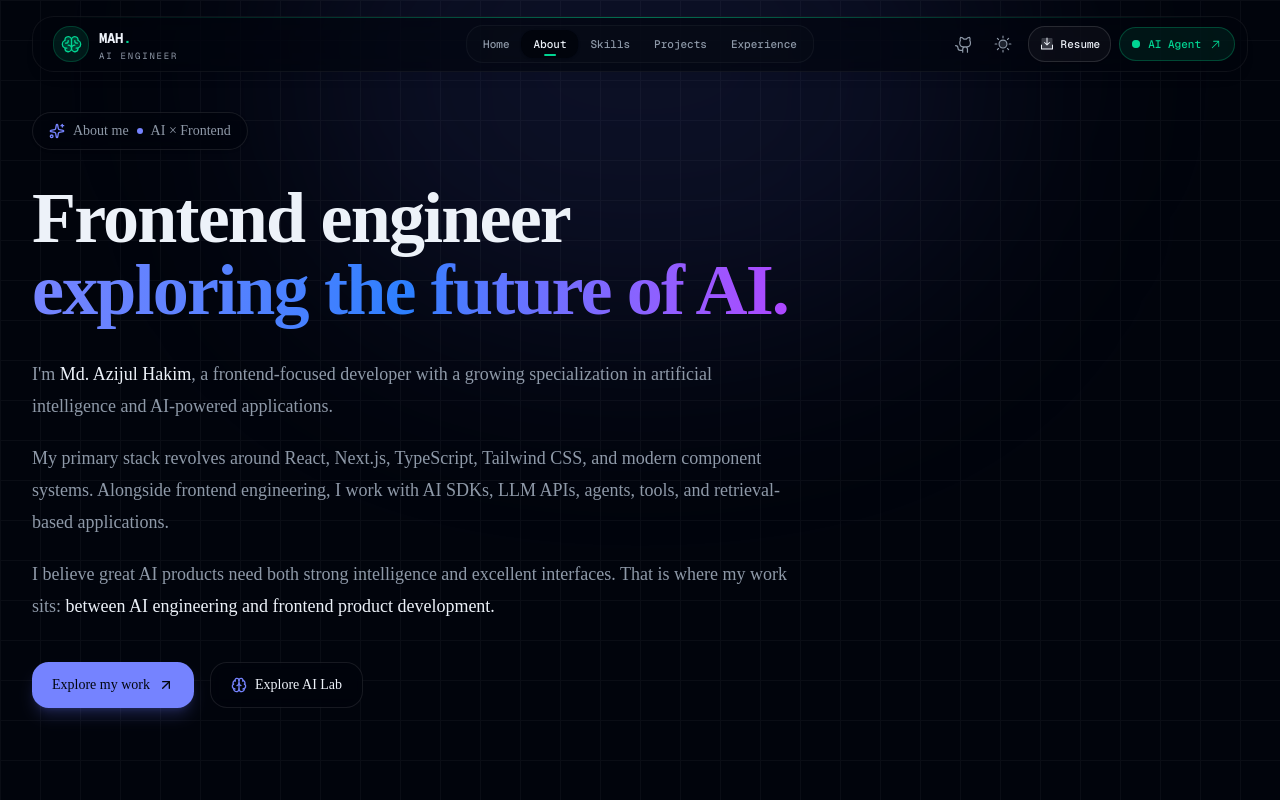
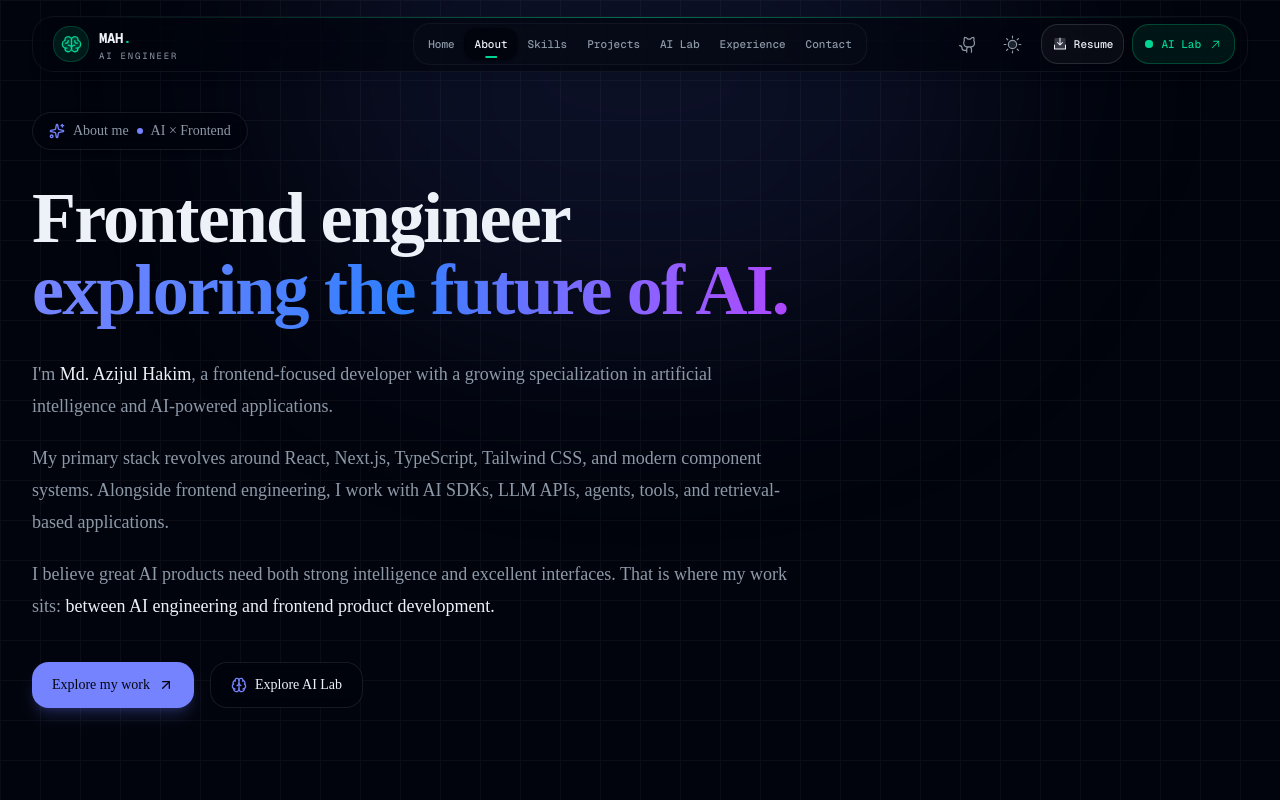
Before and after one commit to azijulhakimbd/Portfolio, a Next.js app: page /about in a window 1280 px wide. Shown: the top 800 px of the page. Built offline with nearby package versions, Linux system fonts and the light colour scheme.

Commit message:
update:navbar

```diff
--- a/components/layout/navbar.tsx
+++ b/components/layout/navbar.tsx
@@ -1,3 +1,4 @@
+
 "use client";
 
 import Link from "next/link";
@@ -23,7 +24,9 @@ const navItems = [
   { label: "About", href: "/about" },
   { label: "Skills", href: "/skills" },
   { label: "Projects", href: "/projects" },
+  { label: "AI Lab", href: "/ai-lab" },
   { label: "Experience", href: "/experience" },
+  { label: "Contact", href: "/contact" },
 ];
 
 export default function Navbar() {
@@ -37,13 +40,35 @@ export default function Navbar() {
     setMounted(true);
   }, []);
 
+  useEffect(() => {
+    setOpen(false);
+  }, [pathname]);
+
+  useEffect(() => {
+    if (!open) return;
+
+    const handleKeyDown = (event: KeyboardEvent) => {
+      if (event.key === "Escape") {
+        setOpen(false);
+      }
+    };
+
+    document.addEventListener("keydown", handleKeyDown);
+
+    return () => {
+      document.removeEventListener("keydown", handleKeyDown);
+    };
+  }, [open]);
+
   const isDark = resolvedTheme === "dark";
 
   const toggleTheme = () => {
     setTheme(isDark ? "light" : "dark");
   };
 
-  const closeMenu = () => setOpen(false);
+  const closeMenu = () => {
+    setOpen(false);
+  };
 
   const isActive = (href: string) => {
     if (href === "/") {
@@ -55,31 +80,33 @@ export default function Navbar() {
 
   const ThemeIcon = () => {
     if (!mounted) {
-      return <span className="block h-[18px] w-[18px]" />;
+      return <span className="block h-5 w-5" />;
     }
 
     return isDark ? (
-      <Sun size={18} weight="duotone" />
+      <Sun size={19} weight="duotone" />
     ) : (
-      <Moon size={18} weight="duotone" />
+      <Moon size={19} weight="duotone" />
     );
   };
 
   return (
     <header className="fixed inset-x-0 top-0 z-50">
-      <div className="mx-auto max-w-7xl px-4 pt-4 sm:px-6 lg:px-8">
+      <div className="mx-auto max-w-7xl px-3 pt-3 sm:px-6 sm:pt-4 lg:px-8">
         <nav
+          aria-label="Primary navigation"
           className="
-            relative flex h-14 items-center justify-between
+            relative flex min-h-14 items-center justify-between
             rounded-2xl border border-border/60
-            bg-background/80 px-3
+            bg-background/85 px-2.5 sm:px-3
             shadow-lg shadow-black/[0.03]
             backdrop-blur-2xl
             supports-[backdrop-filter]:bg-background/60
           "
         >
-          {/* Subtle top highlight */}
+          {/* Top highlight */}
           <div
+            aria-hidden="true"
             className="
               pointer-events-none absolute inset-x-6 top-0 h-px
               bg-gradient-to-r from-transparent
@@ -91,14 +118,21 @@ export default function Navbar() {
           <Link
             href="/"
             onClick={closeMenu}
+            aria-label="MAH AI Engineer — Home"
             className="
-              group flex items-center gap-2.5
+              group flex min-h-11 items-center gap-2.5
               rounded-xl px-2 py-1.5
+              outline-none
+              focus-visible:ring-2
+              focus-visible:ring-emerald-400/70
+              focus-visible:ring-offset-2
+              focus-visible:ring-offset-background
             "
           >
             <div
               className="
-                relative flex h-9 w-9 items-center justify-center
+                relative flex h-9 w-9 shrink-0
+                items-center justify-center
                 overflow-hidden rounded-xl
                 border border-emerald-500/25
                 bg-emerald-500/10
@@ -109,6 +143,7 @@ export default function Navbar() {
               "
             >
               <div
+                aria-hidden="true"
                 className="
                   absolute inset-0
                   bg-emerald-400/10
@@ -123,7 +158,8 @@ export default function Navbar() {
                 weight="duotone"
                 className="
                   relative transition-transform
-                  duration-300 group-hover:scale-110
+                  duration-300
+                  group-hover:scale-110
                 "
               />
             </div>
@@ -148,9 +184,12 @@ export default function Navbar() {
           {/* Desktop Navigation */}
           <div
             className="
-              absolute left-1/2 hidden -translate-x-1/2
-              items-center rounded-xl border border-border/50
-              bg-muted/30 p-1 md:flex
+              absolute left-1/2 hidden
+              -translate-x-1/2
+              items-center
+              rounded-xl border border-border/50
+              bg-muted/30 p-1
+              md:flex
             "
           >
             {navItems.map((item) => {
@@ -160,10 +199,15 @@ export default function Navbar() {
                 <Link
                   key={item.href}
                   href={item.href}
+                  aria-current={active ? "page" : undefined}
                   className={`
-                    group relative rounded-lg px-3 py-1.5
+                    relative rounded-lg
+                    px-2.5 py-2
                     font-mono text-[11px] font-medium
+                    outline-none
                     transition-all duration-200
+                    focus-visible:ring-2
+                    focus-visible:ring-emerald-400/70
                     ${
                       active
                         ? "bg-background text-foreground shadow-sm"
@@ -175,10 +219,13 @@ export default function Navbar() {
 
                   {active && (
                     <span
+                      aria-hidden="true"
                       className="
                         absolute bottom-0.5 left-1/2
-                        h-0.5 w-3 -translate-x-1/2
-                        rounded-full bg-emerald-400
+                        h-0.5 w-3
+                        -translate-x-1/2
+                        rounded-full
+                        bg-emerald-400
                       "
                     />
                   )}
@@ -194,13 +241,17 @@ export default function Navbar() {
               href="https://github.com/azijulhakimbd"
               target="_blank"
               rel="noopener noreferrer"
-              aria-label="GitHub"
+              aria-label="Open GitHub profile in a new tab"
               className="
-                rounded-lg p-2
+                flex h-10 w-10 items-center justify-center
+                rounded-lg
                 text-muted-foreground
+                outline-none
                 transition-all
                 hover:bg-muted
                 hover:text-foreground
+                focus-visible:ring-2
+                focus-visible:ring-emerald-400/70
               "
             >
               <GithubLogo size={19} weight="regular" />
@@ -210,13 +261,21 @@ export default function Navbar() {
             <button
               type="button"
               onClick={toggleTheme}
-              aria-label="Toggle theme"
+              aria-label={
+                mounted
+                  ? `Switch to ${isDark ? "light" : "dark"} mode`
+                  : "Toggle theme"
+              }
               className="
-                rounded-lg p-2
+                flex h-10 w-10 items-center justify-center
+                rounded-lg
                 text-muted-foreground
+                outline-none
                 transition-all
                 hover:bg-muted
                 hover:text-foreground
+                focus-visible:ring-2
+                focus-visible:ring-emerald-400/70
               "
             >
               <ThemeIcon />
@@ -228,9 +287,10 @@ export default function Navbar() {
               size="sm"
               variant="outline"
               className="
-                ml-1 h-9 rounded-xl
+                ml-1 h-10 rounded-xl
                 border-border/60
                 bg-background/40
+                px-3
                 font-mono text-[11px]
                 transition-all duration-300
                 hover:border-emerald-500/40
@@ -239,50 +299,63 @@ export default function Navbar() {
               "
             >
               <a
-                href="/resume.pdf"
+                href="/Md Azijul Hakim Resume.pdf"
                 target="_blank"
                 rel="noopener noreferrer"
+                aria-label="Open resume in a new tab"
               >
                 <DownloadSimple size={15} weight="duotone" />
                 Resume
               </a>
             </Button>
 
-            {/* AI Agent */}
+            {/* AI Lab */}
             <Link
-              href="#ai-agent"
+              href="/ai-lab"
               className="
-                group ml-1 inline-flex items-center gap-2
-                rounded-xl border border-emerald-500/30
+                group ml-1 inline-flex min-h-10
+                items-center gap-2
+                rounded-xl
+                border border-emerald-500/30
                 bg-emerald-500/10
-                px-3 py-2
+                px-3
                 font-mono text-[11px] font-medium
                 text-emerald-400
+                outline-none
                 transition-all duration-300
                 hover:border-emerald-400/50
-                hover:bg-emerald-400/15
+                hover:bg-emerald-500/15
                 hover:shadow-lg
                 hover:shadow-emerald-500/10
+                focus-visible:ring-2
+                focus-visible:ring-emerald-400/70
               "
             >
               <span className="relative flex h-2 w-2">
                 <span
+                  aria-hidden="true"
                   className="
-                    absolute inline-flex h-full w-full
-                    animate-ping rounded-full
-                    bg-emerald-400 opacity-50
+                    absolute inline-flex
+                    h-full w-full
+                    animate-ping
+                    rounded-full
+                    bg-emerald-400
+                    opacity-50
                   "
                 />
 
                 <span
+                  aria-hidden="true"
                   className="
-                    relative inline-flex h-2 w-2
-                    rounded-full bg-emerald-400
+                    relative inline-flex
+                    h-2 w-2
+                    rounded-full
+                    bg-emerald-400
                   "
                 />
               </span>
 
-              AI Agent
+              AI Lab
 
               <ArrowUpRight
                 size={13}
@@ -301,30 +374,43 @@ export default function Navbar() {
             <button
               type="button"
               onClick={toggleTheme}
-              aria-label="Toggle theme"
+              aria-label={
+                mounted
+                  ? `Switch to ${isDark ? "light" : "dark"} mode`
+                  : "Toggle theme"
+              }
               className="
-                rounded-lg p-2
+                flex h-11 w-11 items-center justify-center
+                rounded-xl
                 text-muted-foreground
+                outline-none
                 transition-colors
                 hover:bg-muted
                 hover:text-foreground
+                focus-visible:ring-2
+                focus-visible:ring-emerald-400/70
               "
             >
               <ThemeIcon />
             </button>
 
-            {/* Menu */}
+            {/* Mobile Menu */}
             <button
               type="button"
               onClick={() => setOpen((value) => !value)}
-              aria-label={open ? "Close menu" : "Open menu"}
+              aria-label={open ? "Close navigation menu" : "Open navigation menu"}
               aria-expanded={open}
+              aria-controls="mobile-navigation"
               className="
-                rounded-lg p-2
+                flex h-11 w-11 items-center justify-center
+                rounded-xl
                 text-muted-foreground
+                outline-none
                 transition-colors
                 hover:bg-muted
                 hover:text-foreground
+                focus-visible:ring-2
+                focus-visible:ring-emerald-400/70
               "
             >
               {open ? <X size={21} /> : <List size={21} />}
@@ -332,13 +418,15 @@ export default function Navbar() {
           </div>
         </nav>
 
-        {/* Mobile Menu */}
+        {/* Mobile Navigation */}
         <div
+          id="mobile-navigation"
+          aria-hidden={!open}
           className={`
             overflow-hidden transition-all duration-300 md:hidden
             ${
               open
-                ? "mt-2 max-h-[600px] opacity-100"
+                ? "mt-2 max-h-[700px] opacity-100"
                 : "pointer-events-none max-h-0 opacity-0"
             }
           `}
@@ -346,13 +434,13 @@ export default function Navbar() {
           <div
             className="
               rounded-2xl border border-border/60
-              bg-background/85 p-2
+              bg-background/90 p-2
               shadow-xl
               backdrop-blur-2xl
               supports-[backdrop-filter]:bg-background/65
             "
           >
-            {/* Navigation Items */}
+            {/* Mobile Navigation Items */}
             {navItems.map((item) => {
               const active = isActive(item.href);
 
@@ -361,11 +449,18 @@ export default function Navbar() {
                   key={item.href}
                   href={item.href}
                   onClick={closeMenu}
+                  aria-current={active ? "page" : undefined}
+                  tabIndex={open ? 0 : -1}
                   className={`
-                    flex items-center justify-between
+                    flex min-h-12
+                    items-center justify-between
                     rounded-xl px-4 py-3
                     font-mono text-sm
+                    outline-none
                     transition-colors
+                    focus-visible:ring-2
+                    focus-visible:ring-inset
+                    focus-visible:ring-emerald-400/70
                     ${
                       active
                         ? "bg-muted/70 text-foreground"
@@ -377,9 +472,11 @@ export default function Navbar() {
 
                   {active && (
                     <span
+                      aria-hidden="true"
                       className="
                         h-1.5 w-1.5
-                        rounded-full bg-emerald-400
+                        rounded-full
+                        bg-emerald-400
                       "
                     />
                   )}
@@ -394,10 +491,12 @@ export default function Navbar() {
               asChild
               variant="outline"
               className="
-                mb-1 h-11 w-full justify-between
+                mb-1 h-12 w-full
+                justify-between
                 rounded-xl
                 border-border/60
                 bg-background/40
+                px-4
                 font-mono text-sm
                 hover:border-emerald-500/40
                 hover:bg-emerald-500/10
@@ -405,7 +504,7 @@ export default function Navbar() {
               "
             >
               <a
-                href="/resume.pdf"
+                href="/Md Azijul Hakim Resume.pdf"
                 target="_blank"
                 rel="noopener noreferrer"
                 onClick={closeMenu}
@@ -419,22 +518,28 @@ export default function Navbar() {
               </a>
             </Button>
 
-            {/* Mobile AI Agent */}
+            {/* Mobile AI Lab */}
             <Link
-              href="#ai-agent"
+              href="/ai-lab"
               onClick={closeMenu}
+              tabIndex={open ? 0 : -1}
               className="
-                flex items-center justify-between
-                rounded-xl border border-emerald-500/25
+                flex min-h-12
+                items-center justify-between
+                rounded-xl
+                border border-emerald-500/25
                 bg-emerald-500/10
                 px-4 py-3
                 font-mono text-sm
                 text-emerald-400
+                outline-none
+                focus-visible:ring-2
+                focus-visible:ring-emerald-400/70
               "
             >
               <span className="flex items-center gap-2">
                 <Sparkle size={16} weight="fill" />
-                Launch AI Agent
+                Explore AI Lab
               </span>
 
               <ArrowUpRight size={16} />
@@ -446,17 +551,28 @@ export default function Navbar() {
               target="_blank"
               rel="noopener noreferrer"
               onClick={closeMenu}
+              tabIndex={open ? 0 : -1}
+              aria-label="Open GitHub profile in a new tab"
               className="
-                mt-1 flex items-center gap-2
-                rounded-xl px-4 py-3
+                mt-1 flex min-h-12
+                items-center gap-2
+                rounded-xl
+                px-4 py-3
                 font-mono text-sm
                 text-muted-foreground
+                outline-none
                 hover:bg-muted/50
                 hover:text-foreground
+                focus-visible:ring-2
+                focus-visible:ring-emerald-400/70
               "
             >
               <GithubLogo size={18} />
               GitHub
+              <ArrowUpRight
+                size={14}
+                className="ml-auto"
+              />
             </Link>
           </div>
         </div>
```
Also changed, not shown: 1 other file (tests, documents, lock files or other folders).
